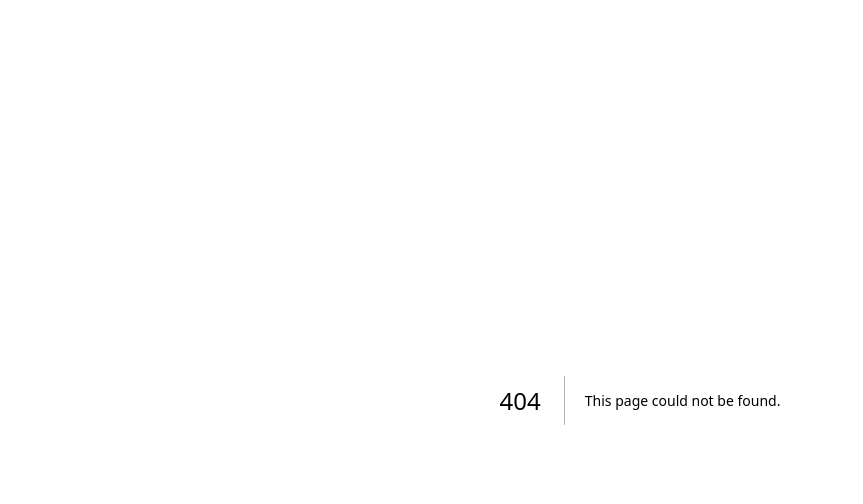
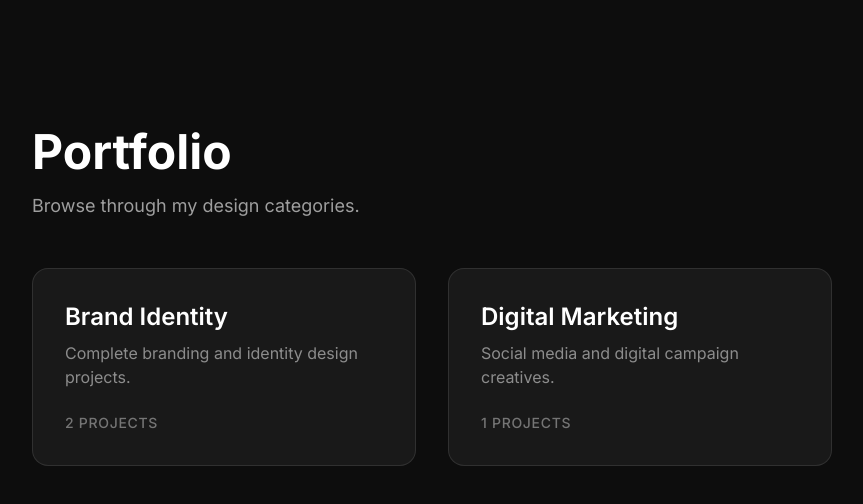
Before and after one commit to bipinbaral/protofoliowork, a Next.js app: page /portfolio in a window 1280 px wide. Before the commit this address had no page. Shown: the top 504 px of the page, without its empty margins (0-863 px from the left). Built offline with nearby package versions, Linux system fonts and the light colour scheme.

Commit message:
feat: implement portfolio data structure, index page, and breadcrumbs

```diff
--- a/package.json
+++ b/package.json
@@ -11,7 +11,7 @@
   "dependencies": {
     "@volt-ui/react": "^0.2.0",
     "clsx": "^2.1.1",
-    "framer-motion": "^12.40.0",
+    "framer-motion": "^12.42.2",
     "lucide-react": "^1.21.0",
     "motion": "^12.42.2",
     "next": "16.2.9",
--- a/src/app/globals.css
+++ b/src/app/globals.css
@@ -128,3 +128,21 @@ html, body {
     width: 4px;
   }
 }
+
+/* Align edge-to-edge sliders with max-w-[1440px] container */
+.pad-to-container {
+  padding-left: max(1rem, calc((100vw - 1440px) / 2 + 1rem));
+  padding-right: max(1rem, calc((100vw - 1440px) / 2 + 1rem));
+}
+@media (min-width: 640px) {
+  .pad-to-container {
+    padding-left: max(1.5rem, calc((100vw - 1440px) / 2 + 1.5rem));
+    padding-right: max(1.5rem, calc((100vw - 1440px) / 2 + 1.5rem));
+  }
+}
+@media (min-width: 768px) {
+  .pad-to-container {
+    padding-left: max(2rem, calc((100vw - 1440px) / 2 + 2rem));
+    padding-right: max(2rem, calc((100vw - 1440px) / 2 + 2rem));
+  }
+}
--- /dev/null
+++ b/src/app/portfolio/page.tsx
@@ -0,0 +1,39 @@
+import Link from "next/link";
+import { getAllCategories } from "@/data/portfolio";
+import { Container } from "@/components/ui/Container";
+
+export const metadata = {
+  title: "Portfolio | Bipin Baral",
+  description: "Explore my latest design and branding projects.",
+};
+
+export default function PortfolioPage() {
+  const categories = getAllCategories();
+
+  return (
+    <div className="pt-32 pb-16 min-h-screen">
+      <Container>
+        <h1 className="text-4xl md:text-5xl font-bold text-white mb-4">Portfolio</h1>
+        <p className="text-white/60 text-lg mb-12 max-w-2xl">
+          Browse through my design categories.
+        </p>
+
+        <div className="grid grid-cols-1 md:grid-cols-2 lg:grid-cols-3 gap-8">
+          {categories.map((cat) => (
+            <Link key={cat.id} href={`/portfolio/${cat.slug}`} className="block group">
+              <div className="bg-white/5 border border-white/10 rounded-2xl p-8 hover:bg-white/10 transition-colors">
+                <h2 className="text-2xl font-semibold text-white mb-2 group-hover:text-purple-400 transition-colors">
+                  {cat.title}
+                </h2>
+                <p className="text-white/50">{cat.description}</p>
+                <div className="mt-6 text-sm font-medium text-white/40 uppercase tracking-wider">
+                  {cat.projects.length} Projects
+                </div>
+              </div>
+            </Link>
+          ))}
+        </div>
+      </Container>
+    </div>
+  );
+}
--- a/src/app/project/[id]/page.tsx
+++ b/src/app/project/[id]/page.tsx
@@ -31,7 +31,6 @@ export default async function ProjectPage({ params }: ProjectPageProps) {
     { id: 5, title: "Variant 5: Branding Concept", image: project.image },
     { id: 6, title: "Variant 6: Typography", image: project.image },
   ];
-
   return (
     <>
       <Navbar />
--- a/src/components/RecentWorksSlider.tsx
+++ b/src/components/RecentWorksSlider.tsx
@@ -8,18 +8,11 @@ import { Lightbox } from "./ui/Lightbox";
 
 export const RecentWorksSlider: React.FC = () => {
   const scrollRef = useRef<HTMLDivElement>(null);
-  const [canScrollLeft, setCanScrollLeft] = useState(false);
-  const [canScrollRight, setCanScrollRight] = useState(true);
-
   const [lightboxOpen, setLightboxOpen] = useState(false);
   const [lightboxIndex, setLightboxIndex] = useState(0);
 
   const handleScroll = () => {
-    if (scrollRef.current) {
-      const { scrollLeft, scrollWidth, clientWidth } = scrollRef.current;
-      setCanScrollLeft(scrollLeft > 0);
-      setCanScrollRight(scrollLeft < scrollWidth - clientWidth - 5);
-    }
+    // Scroll handling is kept for future extensions if needed, but not required for wrap-around looping
   };
 
   useEffect(() => {
@@ -30,10 +23,25 @@ export const RecentWorksSlider: React.FC = () => {
 
   const slide = (direction: 'left' | 'right') => {
     if (scrollRef.current) {
-      // 4 cards * 320px + 4 gaps * 24px (gap-6)
-      const scrollAmount = (320 * 4) + (24 * 4);
-      const amount = direction === 'left' ? -scrollAmount : scrollAmount;
-      scrollRef.current.scrollBy({ left: amount, behavior: "smooth" });
+      const { scrollLeft, scrollWidth, clientWidth } = scrollRef.current;
+      // Scroll by roughly 2 cards at a time
+      const scrollAmount = (320 + 24) * 2;
+
+      if (direction === 'left') {
+        if (scrollLeft <= 0) {
+          // Wrap around to end
+          scrollRef.current.scrollTo({ left: scrollWidth, behavior: "smooth" });
+        } else {
+          scrollRef.current.scrollBy({ left: -scrollAmount, behavior: "smooth" });
+        }
+      } else {
+        if (scrollLeft >= scrollWidth - clientWidth - 5) {
+          // Wrap around to start
+          scrollRef.current.scrollTo({ left: 0, behavior: "smooth" });
+        } else {
+          scrollRef.current.scrollBy({ left: scrollAmount, behavior: "smooth" });
+        }
+      }
     }
   };
 
@@ -52,75 +60,52 @@ export const RecentWorksSlider: React.FC = () => {
               <span className="text-white/50 text-xs font-semibold uppercase tracking-[0.15em]">Portfolio</span>
               <h2 className="text-3xl font-bold text-white">Recent Work</h2>
             </div>
-            <div className="hidden md:flex gap-3">
+          </div>
+
+          {/* Slider Container */}
+          <div className="relative w-full group">
+            {/* Left Arrow (Floating) */}
             <button
               onClick={() => slide('left')}
-                disabled={!canScrollLeft}
-                className={`w-10 h-10 rounded-full border flex items-center justify-center transition-all duration-300 ${
-                  canScrollLeft
-                    ? "border-white/20 bg-white/5 hover:bg-white/10 text-white cursor-pointer"
-                    : "border-white/5 bg-transparent text-white/20 cursor-not-allowed"
-                }`}
+              className="absolute left-0 top-1/2 -translate-y-1/2 -translate-x-2 md:-translate-x-4 w-10 h-10 rounded-full border border-white/20 bg-black/50 backdrop-blur-md flex items-center justify-center text-white z-30 opacity-0 group-hover:opacity-100 transition-opacity duration-300 hover:bg-white/10"
             >
               <ChevronLeft className="w-5 h-5" />
             </button>
+
+            {/* Right Arrow (Floating) */}
             <button
               onClick={() => slide('right')}
-                disabled={!canScrollRight}
-                className={`w-10 h-10 rounded-full border flex items-center justify-center transition-all duration-300 ${
-                  canScrollRight
-                    ? "border-white/20 bg-white/5 hover:bg-white/10 text-white cursor-pointer"
-                    : "border-white/5 bg-transparent text-white/20 cursor-not-allowed"
-                }`}
+              className="absolute right-0 top-1/2 -translate-y-1/2 translate-x-2 md:translate-x-4 w-10 h-10 rounded-full border border-white/20 bg-black/50 backdrop-blur-md flex items-center justify-center text-white z-30 opacity-0 group-hover:opacity-100 transition-opacity duration-300 hover:bg-white/10"
             >
               <ChevronRight className="w-5 h-5" />
             </button>
-            </div>
-          </div>
-        </Container>
-
-        {/* Slider Container */}
-        <div className="relative w-full">
-          {/* Left Edge Fade */}
-          <div
-            className={`absolute top-0 left-0 bottom-0 w-16 md:w-32 bg-gradient-to-r from-[#030014] to-transparent pointer-events-none transition-opacity duration-500 z-20 ${
-              canScrollLeft ? 'opacity-100' : 'opacity-0'
-            }`}
-          />
-
-          {/* Right Edge Fade */}
-          <div
-            className={`absolute top-0 right-0 bottom-0 w-16 md:w-32 bg-gradient-to-l from-[#030014] to-transparent pointer-events-none transition-opacity duration-500 z-20 ${
-              canScrollRight ? 'opacity-100' : 'opacity-0'
-            }`}
-          />
 
             <div
               ref={scrollRef}
               onScroll={handleScroll}
-            className="flex gap-6 overflow-x-auto px-4 sm:px-6 md:px-8 pb-12 pt-4 snap-x snap-mandatory"
+              className="flex gap-6 overflow-x-auto pb-12 pt-4 snap-x snap-mandatory px-4 md:px-8"
               style={{ scrollbarWidth: "none", msOverflowStyle: "none" }}
             >
               {projects.map((project, idx) => (
                 <div
                   key={`${project.id}-${idx}`}
                   onClick={() => openLightbox(idx)}
-                className="snap-center shrink-0 w-[calc(100vw-4rem)] sm:w-[300px] md:w-[320px] flex flex-col group cursor-pointer"
+                  className="snap-center shrink-0 w-[280px] md:w-[320px] flex flex-col group/card cursor-pointer"
                 >
                   {/* Simplified Image Block Only */}
                   <div className="relative w-full aspect-[16/10] rounded-2xl overflow-hidden border border-white/10 shadow-lg">
                     <img
                       src={project.image}
                       alt={project.title}
-                    className="w-full h-full object-cover transition-transform duration-700 group-hover:scale-105"
+                      className="w-full h-full object-cover transition-transform duration-700 group-hover/card:scale-105"
                     />
 
                     {/* Darken Overlay on hover */}
-                  <div className="absolute inset-0 bg-black/20 opacity-0 group-hover:opacity-100 transition-opacity duration-500 pointer-events-none" />
+                    <div className="absolute inset-0 bg-black/20 opacity-0 group-hover/card:opacity-100 transition-opacity duration-500 pointer-events-none" />
 
                     {/* Expand icon appearing on hover */}
                     <div
-                    className="absolute top-1/2 left-1/2 -translate-x-1/2 -translate-y-1/2 w-12 h-12 rounded-full bg-black/50 backdrop-blur-md flex items-center justify-center text-white opacity-0 group-hover:opacity-100 transition-all duration-300 scale-75 group-hover:scale-100 pointer-events-none z-30"
+                      className="absolute top-1/2 left-1/2 -translate-x-1/2 -translate-y-1/2 w-12 h-12 rounded-full bg-black/50 backdrop-blur-md flex items-center justify-center text-white opacity-0 group-hover/card:opacity-100 transition-all duration-300 scale-75 group-hover/card:scale-100 pointer-events-none z-30"
                     >
                       <Maximize2 className="w-5 h-5" />
                     </div>
@@ -136,6 +121,7 @@ export const RecentWorksSlider: React.FC = () => {
               ))}
             </div>
           </div>
+        </Container>
       </section>
 
       <Lightbox
--- a/src/components/Testimonials.tsx
+++ b/src/components/Testimonials.tsx
@@ -10,15 +10,24 @@ import { motion } from "framer-motion";
 export const Testimonials: React.FC = () => {
   const scrollRef = useRef<HTMLDivElement>(null);
 
-  const scrollLeft = () => {
+  const slide = (direction: 'left' | 'right') => {
     if (scrollRef.current) {
-      scrollRef.current.scrollBy({ left: -400, behavior: 'smooth' });
+      const { scrollLeft, scrollWidth, clientWidth } = scrollRef.current;
+      const scrollAmount = 400 + 24; // card width + gap
+
+      if (direction === 'left') {
+        if (scrollLeft <= 0) {
+          scrollRef.current.scrollTo({ left: scrollWidth, behavior: "smooth" });
+        } else {
+          scrollRef.current.scrollBy({ left: -scrollAmount, behavior: "smooth" });
         }
-  };
-
-  const scrollRight = () => {
-    if (scrollRef.current) {
-      scrollRef.current.scrollBy({ left: 400, behavior: 'smooth' });
+      } else {
+        if (scrollLeft >= scrollWidth - clientWidth - 5) {
+          scrollRef.current.scrollTo({ left: 0, behavior: "smooth" });
+        } else {
+          scrollRef.current.scrollBy({ left: scrollAmount, behavior: "smooth" });
+        }
+      }
     }
   };
   return (
@@ -32,26 +41,29 @@ export const Testimonials: React.FC = () => {
             subtitle="Real feedback from clients who trusted my design expertise to elevate their brands successfully."
             className="!mb-0"
           />
-          <div className="hidden md:flex gap-4 pb-2">
-            <button onClick={scrollLeft} className="w-12 h-12 rounded-full border border-white/20 flex items-center justify-center hover:bg-white/10 transition-colors">
-              <ChevronLeft className="w-6 h-6 text-white" />
-            </button>
-            <button onClick={scrollRight} className="w-12 h-12 rounded-full border border-white/20 flex items-center justify-center hover:bg-white/10 transition-colors">
-              <ChevronRight className="w-6 h-6 text-white" />
-            </button>
         </div>
-        </div>
-      </Container>
 
         {/* Testimonials Marquee */}
-      <div className="relative w-full overflow-hidden flex">
-        {/* Gradient fades for edges */}
-        <div className="absolute inset-y-0 left-0 w-24 bg-gradient-to-r from-background to-transparent z-10 pointer-events-none" />
-        <div className="absolute inset-y-0 right-0 w-24 bg-gradient-to-l from-background to-transparent z-10 pointer-events-none" />
+        <div className="relative w-full overflow-hidden flex group">
+          {/* Left Arrow (Floating) */}
+          <button
+            onClick={() => slide('left')}
+            className="absolute left-0 top-1/2 -translate-y-1/2 -translate-x-2 md:-translate-x-4 w-10 h-10 rounded-full border border-white/20 bg-black/50 backdrop-blur-md flex items-center justify-center text-white z-30 opacity-0 group-hover:opacity-100 transition-opacity duration-300 hover:bg-white/10"
+          >
+            <ChevronLeft className="w-5 h-5" />
+          </button>
+
+          {/* Right Arrow (Floating) */}
+          <button
+            onClick={() => slide('right')}
+            className="absolute right-0 top-1/2 -translate-y-1/2 translate-x-2 md:translate-x-4 w-10 h-10 rounded-full border border-white/20 bg-black/50 backdrop-blur-md flex items-center justify-center text-white z-30 opacity-0 group-hover:opacity-100 transition-opacity duration-300 hover:bg-white/10"
+          >
+            <ChevronRight className="w-5 h-5" />
+          </button>
 
           <div
             ref={scrollRef}
-          className="flex gap-6 overflow-x-auto px-4 sm:px-6 md:px-8 pb-8 pt-4 snap-x snap-mandatory"
+            className="flex gap-6 overflow-x-auto pb-8 pt-4 snap-x snap-mandatory px-4 md:px-8"
             style={{ scrollbarWidth: 'none', msOverflowStyle: 'none' }}
           >
           {testimonials.map((t, idx) => (
@@ -92,6 +104,7 @@ export const Testimonials: React.FC = () => {
           ))}
         </div>
         </div>
+      </Container>
     </section>
   );
 };
--- /dev/null
+++ b/src/components/portfolio/Breadcrumbs.tsx
@@ -0,0 +1,48 @@
+"use client";
+
+import Link from "next/link";
+import { ChevronRight, Home } from "lucide-react";
+
+interface BreadcrumbsProps {
+  items: {
+    label: string;
+    href?: string;
+  }[];
+}
+
+export function Breadcrumbs({ items }: BreadcrumbsProps) {
+  return (
+    <nav aria-label="Breadcrumb" className="mb-8">
+      <ol className="flex items-center space-x-2 text-sm text-white/50">
+        <li>
+          <Link href="/" className="hover:text-white transition-colors focus:outline-none focus:ring-2 focus:ring-purple-500 rounded-sm">
+            <Home className="w-4 h-4" />
+            <span className="sr-only">Home</span>
+          </Link>
+        </li>
+
+        {items.map((item, index) => {
+          const isLast = index === items.length - 1;
+
+          return (
+            <li key={index} className="flex items-center space-x-2">
+              <ChevronRight className="w-4 h-4 text-white/30" />
+              {isLast || !item.href ? (
+                <span className="text-white font-medium" aria-current="page">
+                  {item.label}
+                </span>
+              ) : (
+                <Link
+                  href={item.href}
+                  className="hover:text-white transition-colors focus:outline-none focus:ring-2 focus:ring-purple-500 rounded-sm"
+                >
+                  {item.label}
+                </Link>
+              )}
+            </li>
+          );
+        })}
+      </ol>
+    </nav>
+  );
+}
--- /dev/null
+++ b/src/data/portfolio.ts
@@ -0,0 +1,111 @@
+export interface GalleryImage {
+  id: string;
+  src: string;
+  alt: string;
+  width?: number;
+  height?: number;
+}
+
+export interface PortfolioProject {
+  id: string;
+  title: string;
+  description: string;
+  thumbnail: string;
+  year: string;
+  client?: string;
+  galleries: {
+    categoryName: string;
+    images: GalleryImage[];
+  }[];
+}
+
+export interface PortfolioCategory {
+  id: string;
+  title: string;
+  slug: string;
+  description: string;
+  projects: PortfolioProject[];
+}
+
+export const portfolioData: PortfolioCategory[] = [
+  {
+    id: "cat-1",
+    title: "Brand Identity",
+    slug: "brand-identity",
+    description: "Complete branding and identity design projects.",
+    projects: [
+      {
+        id: "proj-1",
+        title: "Study in Australia",
+        description: "A comprehensive brand identity for a student placement agency.",
+        thumbnail: "/images/Aus.jpg",
+        year: "2023",
+        galleries: [
+          {
+            categoryName: "Logos",
+            images: [
+              { id: "img-1", src: "/images/Aus.jpg", alt: "Logo Design 1" },
+            ],
+          },
+          {
+            categoryName: "Mockups",
+            images: [
+              { id: "img-2", src: "/images/Diploma Bachelor Masters AUS.jpg", alt: "Mockup 1" },
+            ],
+          },
+        ],
+      },
+      {
+        id: "proj-2",
+        title: "IELTS Preparation",
+        description: "Branding and social media kit for IELTS test prep.",
+        thumbnail: "/images/IELTS.jpg",
+        year: "2024",
+        galleries: [
+          {
+            categoryName: "Stationery",
+            images: [
+              { id: "img-3", src: "/images/IELTS.jpg", alt: "Stationery Design" },
+            ],
+          },
+        ],
+      }
+    ],
+  },
+  {
+    id: "cat-2",
+    title: "Digital Marketing",
+    slug: "digital-marketing",
+    description: "Social media and digital campaign creatives.",
+    projects: [
+      {
+        id: "proj-3",
+        title: "Path Study in USA",
+        description: "Digital campaign for USA study programs.",
+        thumbnail: "/images/Path Study in USA.jpg",
+        year: "2024",
+        galleries: [
+          {
+            categoryName: "Social Media",
+            images: [
+              { id: "img-4", src: "/images/Path Study in USA.jpg", alt: "Social Media Post 1" },
+            ],
+          },
+        ],
+      },
+    ],
+  },
+];
+
+export function getAllCategories() {
+  return portfolioData;
+}
+
+export function getCategoryBySlug(slug: string) {
+  return portfolioData.find((cat) => cat.slug === slug);
+}
+
+export function getProjectById(categorySlug: string, projectId: string) {
+  const category = getCategoryBySlug(categorySlug);
+  return category?.projects.find((proj) => proj.id === projectId);
+}
```
Also changed, not shown: 1 other file (tests, documents, lock files or other folders). Lines whose indentation alone changed are shown as unchanged.
